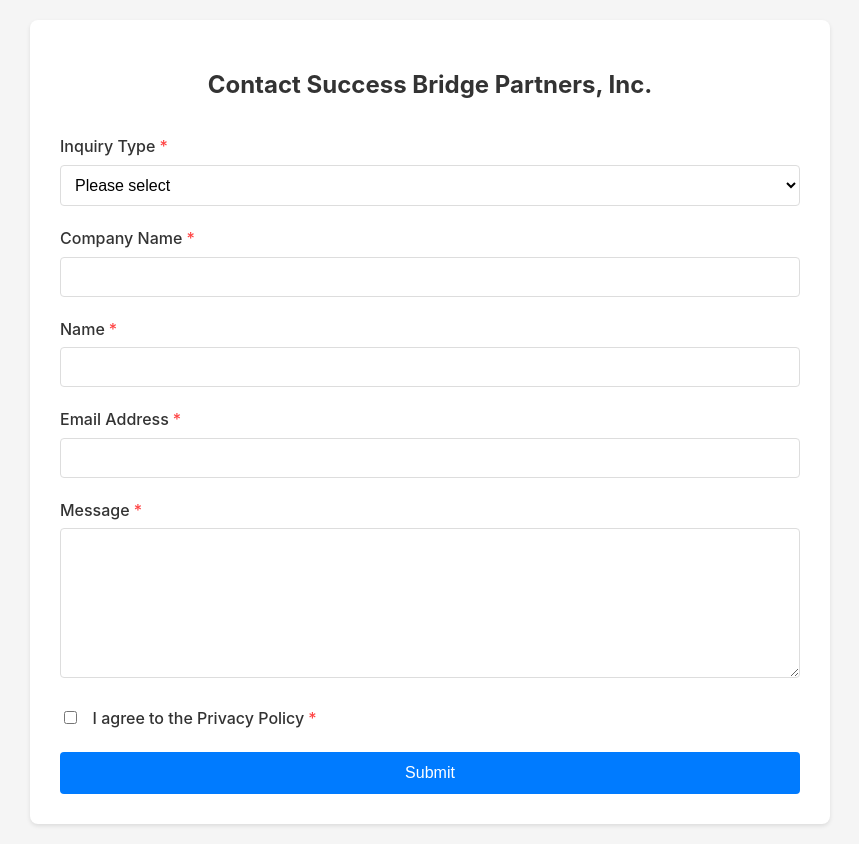
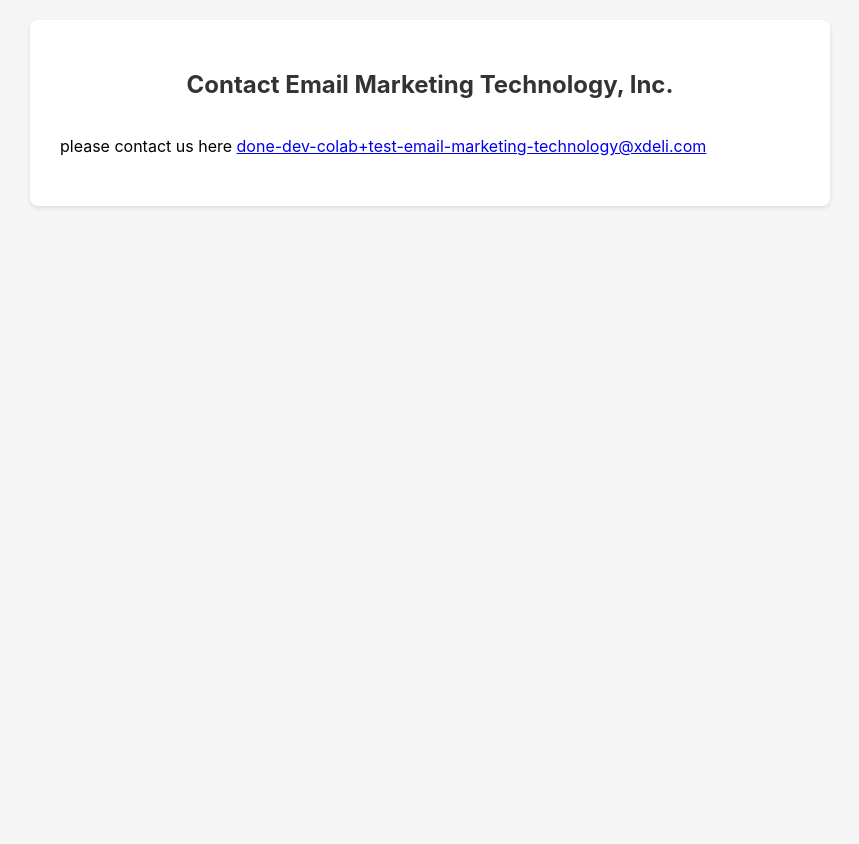
Before and after one commit to xdeli-tech/testing-website-email-marketing-technology, a plain HTML site: page docs/index.html in a window 1280 px wide. Shown: the whole page, without its empty margins (210-1069 px from the left). After the commit the page ends 800 px from the top, so only its background shows below. Drawn offline with Linux system fonts and the light colour scheme.

Commit message:
inital project

```diff
--- a/docs/index.html
+++ b/docs/index.html
@@ -2,18 +2,20 @@
 <html lang="en">
   <head>
     <script>
-        const COMPANY_NAME = 'Success Bridge Partners, Inc.';
-        window.onload = function() {
+      const COMPANY_NAME = "Email Marketing Technology, Inc.";
+      window.onload = function () {
         document.title = `${COMPANY_NAME} - Contact Form`;
-            document.querySelector('h1').textContent = `Contact ${COMPANY_NAME}`;
-            document.querySelector('input[name="entry.1721134841"]').value = COMPANY_NAME;
-        }
+        document.querySelector("h1").textContent = `Contact ${COMPANY_NAME}`;
+        document.querySelector('input[name="entry.1721134841"]').value =
+          COMPANY_NAME;
+      };
     </script>
-    <meta charset="UTF-8">
-    <meta name="viewport" content="width=device-width, initial-scale=1.0">
+    <meta charset="UTF-8" />
+    <meta name="viewport" content="width=device-width, initial-scale=1.0" />
     <style>
       body {
-            font-family: -apple-system, BlinkMacSystemFont, "Segoe UI", Roboto, "Helvetica Neue", Arial, sans-serif;
+        font-family: -apple-system, BlinkMacSystemFont, "Segoe UI", Roboto,
+          "Helvetica Neue", Arial, sans-serif;
         line-height: 1.6;
         max-width: 800px;
         margin: 0 auto;
@@ -25,7 +27,7 @@
         background-color: white;
         padding: 30px;
         border-radius: 8px;
-            box-shadow: 0 2px 4px rgba(0,0,0,0.1);
+        box-shadow: 0 2px 4px rgba(0, 0, 0, 0.1);
       }
 
       h1 {
@@ -113,46 +115,14 @@
   <body>
     <div class="form-container">
       <h1></h1>
-    <form action="https://docs.google.com/forms/d/e/1FAIpQLSc018GpTOpZsyZUCvDA1-Nmtzyd_Ly4hg8oUVRiRqSw4tUaNA/formResponse" method="POST">
-        <input type="hidden" name="entry.1721134841" value="">
-
-        <div class="form-group">
-            <label class="required">Inquiry Type</label>
-            <select name="entry.913999146" required>
-                <option value="">Please select</option>
-                <option value="Media">Media Inquiry</option>
-                <option value="Our service">Product Inquiry</option>
-                <option value="Other">Other</option>
-            </select>
-        </div>
-
-        <div class="form-group">
-            <label class="required">Company Name</label>
-            <input type="text" name="entry.1164276771" required>
-        </div>
-
-        <div class="form-group">
-            <label class="required">Name</label>
-            <input type="text" name="entry.1795133635" required>
-        </div>
-
-        <div class="form-group">
-            <label class="required">Email Address</label>
-            <input type="email" name="entry.126367701" required>
-        </div>
-
-        <div class="form-group">
-            <label class="required">Message</label>
-            <textarea name="entry.1962617436" required></textarea>
-        </div>
-
-        <div class="checkbox-group">
-            <input type="checkbox" id="privacy" name="entry.1723118848" value="Agree" required>
-            <label for="privacy" class="required">I agree to the Privacy Policy</label>
-        </div>
-
-        <button type="submit">Submit</button>
-    </form>
+      <p>
+        please contact us here
+        <a
+          href="mailto:done-dev-colab+test-email-marketing-technology@xdeli.com"
+          title="done-dev-colab+test-email-marketing-technology@xdeli.com"
+          >done-dev-colab+test-email-marketing-technology@xdeli.com</a
+        >
+      </p>
     </div>
   </body>
 </html>
```
Also changed, not shown: 2 other files. Lines whose indentation alone changed are shown as unchanged.
